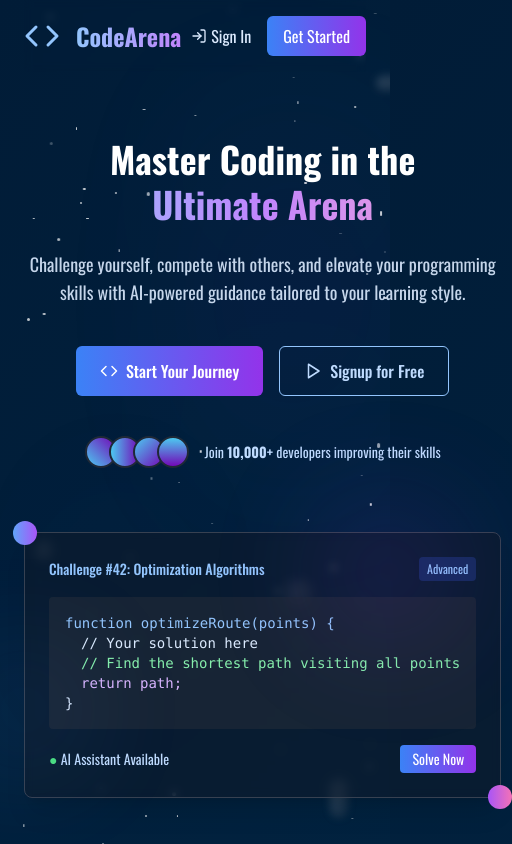
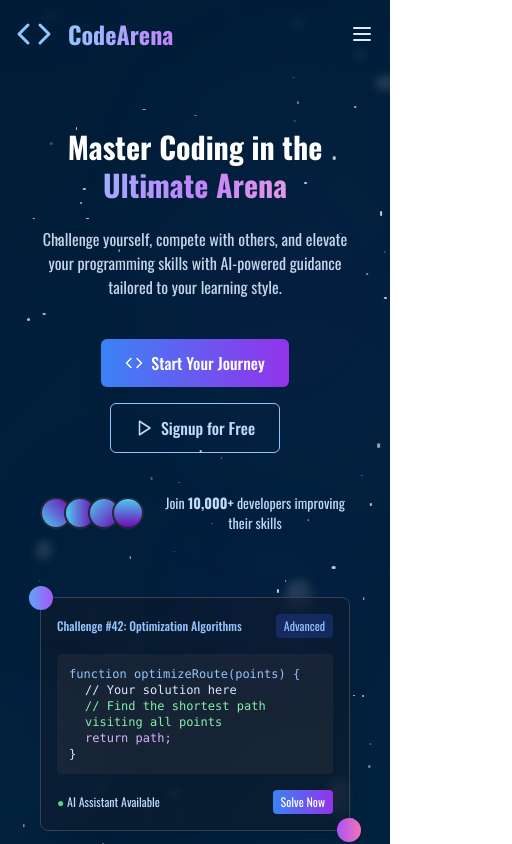
Before and after one commit to ahmedrioueche/codearena-landing, a Next.js app: page / in a window 390 px wide. Shown: the top 844 px of the page, 512 px wide, since content can reach past the window. Built offline with nearby package versions, Linux system fonts and the light colour scheme; no server answers.

Commit message:
fixed responsiveness

```diff
--- a/src/app/components/Hero.tsx
+++ b/src/app/components/Hero.tsx
@@ -7,13 +7,13 @@ const HeroBanner = () => {
   const router = useRouter();
 
   return (
-    <section className="relative mt-16 mb-24">
+    <section className="relative mt-32 mb-24 px-4">
       {/* Main Content */}
-      <div className="grid md:grid-cols-2 gap-8 items-center">
+      <div className="grid grid-cols-1 md:grid-cols-2 gap-8 items-center">
         {/* Left Column: Text Content */}
         <div className="space-y-6 z-10 text-center md:text-left">
           {/* Heading */}
-          <h1 className="text-4xl sm:text-5xl font-bold leading-tight">
+          <h1 className="text-3xl sm:text-4xl md:text-5xl font-bold leading-tight">
             <span className="text-white">Master Coding in the</span>
             <span className="block bg-clip-text text-transparent bg-gradient-to-r from-blue-300 via-purple-400 to-pink-300">
               Ultimate Arena
@@ -21,7 +21,7 @@ const HeroBanner = () => {
           </h1>
 
           {/* Description */}
-          <p className="text-lg text-blue-100 opacity-90 max-w-lg mx-auto md:mx-0">
+          <p className="text-base sm:text-lg text-blue-100 opacity-90 max-w-lg mx-auto md:mx-0">
             Challenge yourself, compete with others, and elevate your
             programming skills with AI-powered guidance tailored to your
             learning style.
@@ -72,15 +72,13 @@ const HeroBanner = () => {
 
         {/* Right Column: Code Challenge Card */}
         <div className="relative z-10 mt-8 md:mt-0">
-          <article className="relative bg-gray-900 bg-opacity-50 p-6 rounded-lg border border-gray-700 shadow-xl backdrop-blur-sm">
-            {/* Decorative Elements */}
+          <article className="relative bg-gray-900 bg-opacity-50 p-4 sm:p-6 rounded-lg border border-gray-700 shadow-xl backdrop-blur-sm">
             <div className="absolute -top-3 -left-3 w-6 h-6 rounded-full bg-gradient-to-r from-blue-400 to-purple-500" />
             <div className="absolute -bottom-3 -right-3 w-6 h-6 rounded-full bg-gradient-to-r from-purple-500 to-pink-400" />
-
             {/* Challenge Details */}
             <div className="space-y-4">
               <header className="flex justify-between items-center">
-                <h2 className="text-sm text-blue-300 font-medium">
+                <h2 className="text-xs sm:text-sm text-blue-300 font-medium">
                   Challenge #42: Optimization Algorithms
                 </h2>
                 <div className="text-xs px-2 py-1 bg-blue-900 bg-opacity-50 rounded text-blue-300">
@@ -89,7 +87,7 @@ const HeroBanner = () => {
               </header>
 
               {/* Code Snippet */}
-              <pre className="bg-gray-800 bg-opacity-70 rounded p-4 font-mono text-sm text-blue-100">
+              <pre className="bg-gray-800 bg-opacity-70 rounded p-3 sm:p-4 font-mono text-xs sm:text-sm text-blue-100 overflow-x-auto whitespace-pre-wrap">
                 <code>
                   <div className="text-blue-300">
                     function optimizeRoute(points) {"{"}
@@ -104,13 +102,13 @@ const HeroBanner = () => {
               </pre>
 
               {/* AI Assistant */}
-              <footer className="flex justify-between items-center text-sm">
+              <footer className="flex justify-between items-center text-xs sm:text-sm">
                 <div className="text-blue-200">
                   <span className="text-green-400">●</span> AI Assistant
                   Available
                 </div>
                 <button
-                  className="px-3 py-1 bg-gradient-to-r from-blue-500 to-purple-600 rounded text-white text-sm"
+                  className="px-2 py-1 sm:px-3 sm:py-1 bg-gradient-to-r from-blue-500 to-purple-600 rounded text-white text-xs sm:text-sm"
                   aria-label="Solve Now"
                 >
                   Solve Now
@@ -120,8 +118,8 @@ const HeroBanner = () => {
           </article>
 
           {/* Decorative Blurred Circles */}
-          <div className="absolute -top-6 right-12 w-32 h-32 bg-purple-600 rounded-full blur-3xl opacity-20" />
-          <div className="absolute bottom-10 -left-12 w-24 h-24 bg-blue-400 rounded-full blur-3xl opacity-20" />
+          <div className="absolute -top-6 right-12 w-16 h-16 bg-purple-600 rounded-full blur-3xl opacity-20" />
+          <div className="absolute bottom-10 -left-12 w-16 h-16 bg-blue-400 rounded-full blur-3xl opacity-20" />
         </div>
       </div>
     </section>
--- a/src/app/components/Navbar.tsx
+++ b/src/app/components/Navbar.tsx
@@ -4,17 +4,20 @@ import React, { useState } from "react";
 import Link from "next/link";
 import { Code, Menu, LogIn, X } from "lucide-react";
 import { useRouter } from "next/navigation";
+import useScreen from "../hooks/useScreen";
 
 const Navbar = () => {
   const [isMenuOpen, setIsMenuOpen] = useState(false);
   const router = useRouter();
+  const { isMobile } = useScreen();
+
   const toggleMenu = () => {
     setIsMenuOpen(!isMenuOpen);
   };
 
   return (
-    <nav className="w-full py-4 z-50 backdrop-blur-sm">
-      <div className="flex justify-between items-center mx-auto">
+    <nav className="w-full py-4 z-50 backdrop-blur-sm fixed top-0 left-0">
+      <div className="container mx-auto flex justify-between items-center px-4 md:px-8">
         {/* Logo and Brand Name */}
         <div
           className="flex items-center cursor-pointer"
@@ -28,11 +31,26 @@ const Navbar = () => {
           </h1>
         </div>
 
+        {/* Mobile Menu Toggle */}
+        <button
+          onClick={toggleMenu}
+          className="md:hidden text-blue-100 hover:text-blue-300 transition-colors"
+          aria-label="Toggle Menu"
+        >
+          {isMenuOpen ? <X size={24} /> : <Menu size={24} />}
+        </button>
+
         {/* Navigation Links */}
-        <div className="flex items-center space-x-4">
+        <div
+          className={`md:flex items-center space-x-4 ${
+            isMenuOpen
+              ? "absolute top-16 left-0 w-full bg-gray-900 bg-opacity-95 p-4 flex flex-col"
+              : "hidden"
+          }`}
+        >
           <Link
             href="/login"
-            className="text-blue-100 hover:text-blue-300 transition-colors flex items-center"
+            className="text-blue-100 hover:text-blue-300 transition-colors flex items-center py-2"
           >
             <LogIn size={16} className="mr-1" />
             <span>Sign In</span>
--- a/src/app/layout.tsx
+++ b/src/app/layout.tsx
@@ -27,8 +27,11 @@ export default function RootLayout({
   children: React.ReactNode;
 }>) {
   return (
-    <html lang="en" className={`${oswald.className} dark `}>
+    <html lang="en" className={`${oswald.className} dark`}>
       <head>
+        {/* Viewport Meta Tag for Responsiveness */}
+        <meta name="viewport" content="width=device-width, initial-scale=1.0" />
+
         {/* Favicon Link */}
         <link rel="icon" href="/logo.svg" />
       </head>
```
